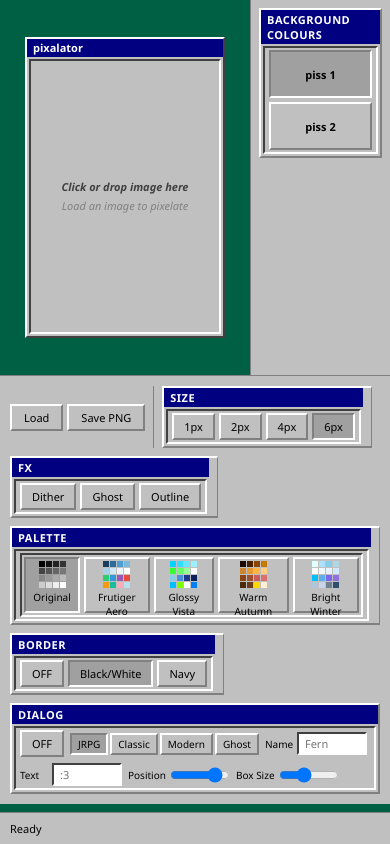
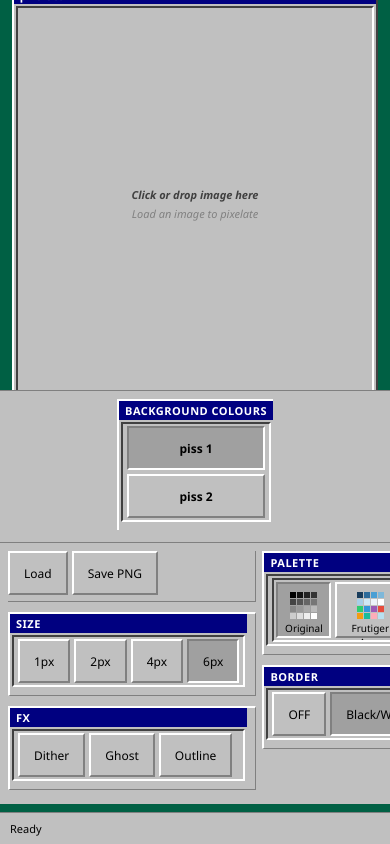
Before and after one commit to bombersaurus/Pixelator, a plain HTML site: page index.html in a window 390 px wide. Drawn offline with Linux system fonts and the light colour scheme.

Commit message:
fixed issue with mobile view port, touch target and scroll

```diff
--- a/index.html
+++ b/index.html
@@ -2,7 +2,7 @@
 <html lang="en">
 <head>
 <meta charset="UTF-8">
-<meta name="viewport" content="width=device-width, initial-scale=1.0">
+<meta name="viewport" content="width=device-width, initial-scale=1.0, viewport-fit=cover">
 <title>Poly Pixelator — Sora's Pixel Converter</title>
 <style>
   :root {
@@ -23,9 +23,11 @@
     font-size: 11px;
     color: #000;
     height: 100vh;
+    height: 100dvh;
     display: flex;
     flex-direction: column;
     overflow: hidden;
+    overflow-x: hidden;
     background: var(--bg-green);
     -webkit-font-smoothing: none;
     -moz-osx-font-smoothing: unset;
@@ -236,6 +238,7 @@
     border: 2px solid;
     border-color: var(--win-highlight) var(--win-shadow) var(--win-shadow) var(--win-highlight);
     cursor: pointer;
+    touch-action: manipulation;
   }
   .win-btn:hover {
     background: #d4d0c8;
@@ -253,6 +256,7 @@
     border: 2px solid;
     border-color: var(--win-highlight) var(--win-shadow) var(--win-shadow) var(--win-highlight);
     cursor: pointer;
+    touch-action: manipulation;
   }
   .toggle-btn:hover {
     background: #d4d0c8;
@@ -367,6 +371,59 @@
     pointer-events: none;
   }
   .drop-overlay.visible { display: flex; }
+
+  /* ── Mobile responsive ───────────────────────────────────────────────────── */
+  @media (max-width: 768px) {
+    .main-row { flex-direction: column; }
+    .right-sidebar {
+      width: 100%;
+      min-width: 0;
+      flex-direction: row;
+      flex-wrap: wrap;
+      justify-content: center;
+      border-left: none;
+      border-top: 1px solid var(--win-shadow);
+    }
+    .bg-section .section-content { flex-direction: row; }
+    .preview-window { width: 98%; height: 50vh; max-width: 98%; max-height: 50vh; }
+    .bottom-dock {
+      flex-direction: column;
+      max-height: 45vh;
+      overflow-y: auto;
+      -webkit-overflow-scrolling: touch;
+      padding: 8px;
+    }
+    .dock-section {
+      flex-wrap: wrap;
+      border-right: none;
+      border-bottom: 1px solid var(--win-shadow);
+      padding-right: 0;
+      padding-bottom: 6px;
+      margin-bottom: 4px;
+    }
+    .dock-section:last-child { border-bottom: none; }
+    .titled-section .section-content { flex-wrap: wrap; }
+    .win-btn, .toggle-btn {
+      min-height: 44px;
+      min-width: 44px;
+      padding: 8px 14px;
+      font-size: 12px;
+    }
+    .dialog-style-btn { min-height: 40px; padding: 6px 10px; font-size: 11px; }
+    .dialog-input { width: 100px; min-width: 80px; font-size: 14px; padding: 8px; }
+    .dialog-slider { width: 100px; min-width: 80px; height: 28px; }
+    .palette-scroll { max-width: 100%; }
+  }
+
+  @media (max-width: 480px) {
+    body { font-size: 12px; }
+    .preview-window { min-width: 0; min-height: 180px; }
+    .bottom-dock { max-height: 40vh; gap: 6px; }
+    .dialog-panel .section-content { flex-direction: column; align-items: stretch; }
+    .dialog-input-row, .dialog-slider-row { width: 100%; }
+    .dialog-input { flex: 1; max-width: 140px; }
+    .palette-btn { min-width: 52px; }
+  }
 </style>
 </head>
 <body id="body">
```
